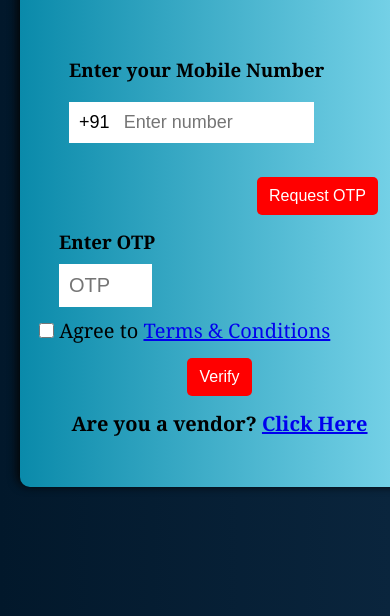
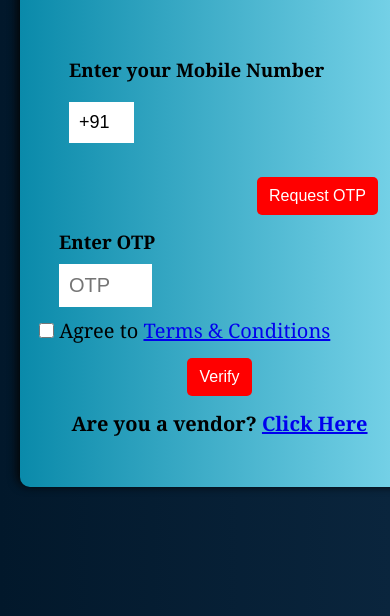
Before and after one commit to lokeswaran-aj/ServUdayam, a plain HTML site: page index.html in a window 390 px wide. Shown: the part 228-844 px from the top of the page. Drawn offline with Linux system fonts and the light colour scheme.

Commit message:
Update reg.css

```diff
--- a/reg.css
+++ b/reg.css
@@ -174,12 +174,12 @@ input.agree-check{
         margin: 5% 20%;
     }
 }
-@media only screen and (max-width: 1080px){
+@media only screen and (max-width: 1081px){
     body{
         max-height: 100%;
     }
     #phone{
-        width: 200px;
+        width: 20px;
     .reg{
         margin: 5% auto;
         min-width: 400px;
```
